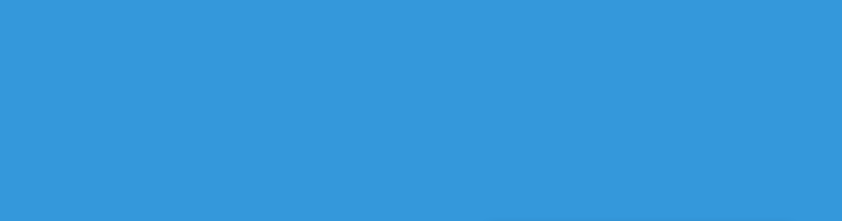
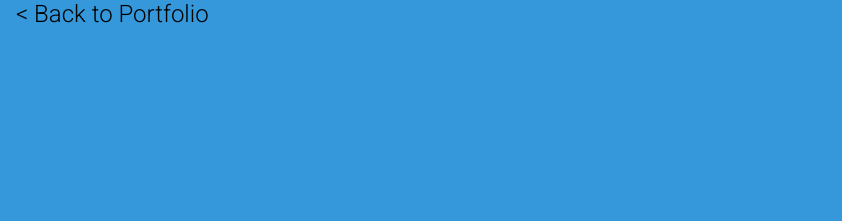
Before and after one commit to devlover717/portfolio, a plain HTML site: page pass-gen-index.html in a window 1280 px wide. Shown: the top 221 px of the page, without its empty margins (0-842 px from the left). Drawn offline with Linux system fonts and the light colour scheme.

Commit message:
Update pass-gen-index.html

```diff
--- a/pass-gen-index.html
+++ b/pass-gen-index.html
@@ -11,7 +11,7 @@
 </head>
 
 <body>
-
+   <a id="back" href="index.html">&lt; Back to Portfolio</a>
     <div class="main">
         <div class="box">
             <span id="pass-box">Testing</span>
```
